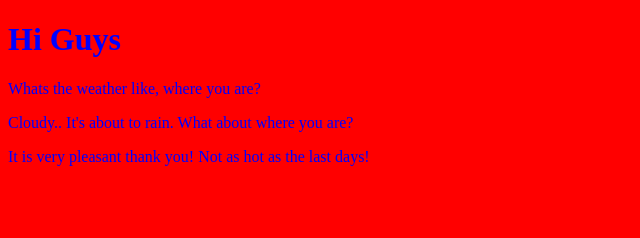
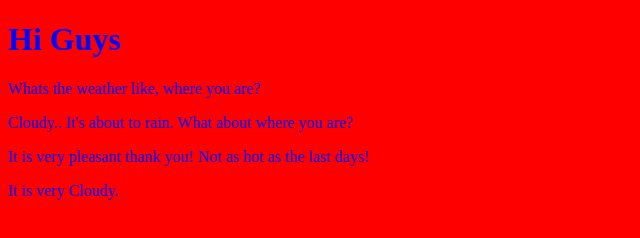
Before and after one commit to Jennifer-Raab/WBS-Project, a plain HTML site: page index.html in a window 1280 px wide. Shown: the whole page, without its empty margins (0-640 px from the left). Drawn offline with Linux system fonts and the light colour scheme.

Commit message:
added 1 paragraph.

```diff
--- a/index.html
+++ b/index.html
@@ -12,5 +12,7 @@
     <p>Whats the weather like, where you are?</p>
     <p>Cloudy.. It's about to rain. What about where you are?</p>
     <p>It is very pleasant thank you! Not as hot as the last days!</p>
+  <p>It is very Cloudy.</p>
+
 </body>
 </html>
```
